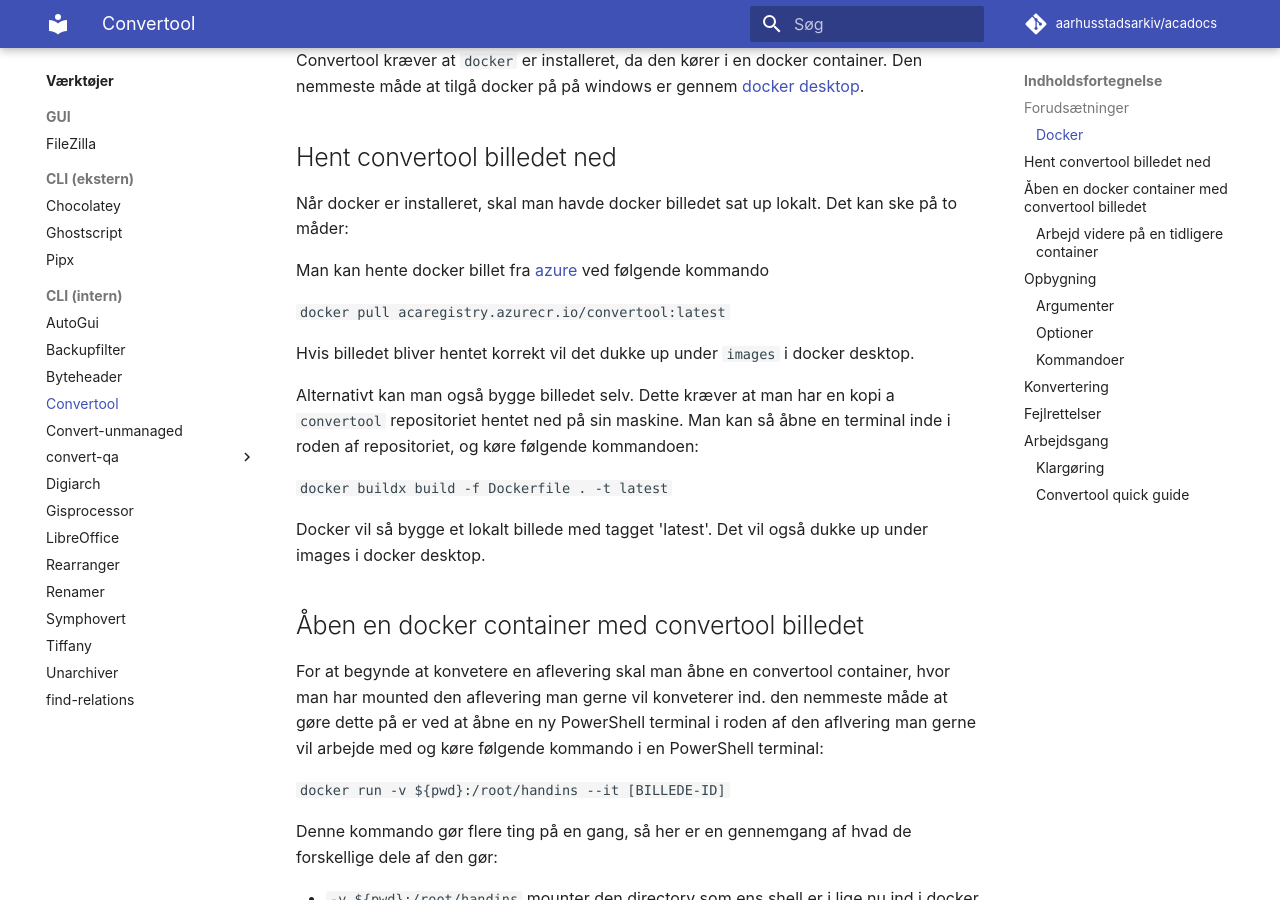
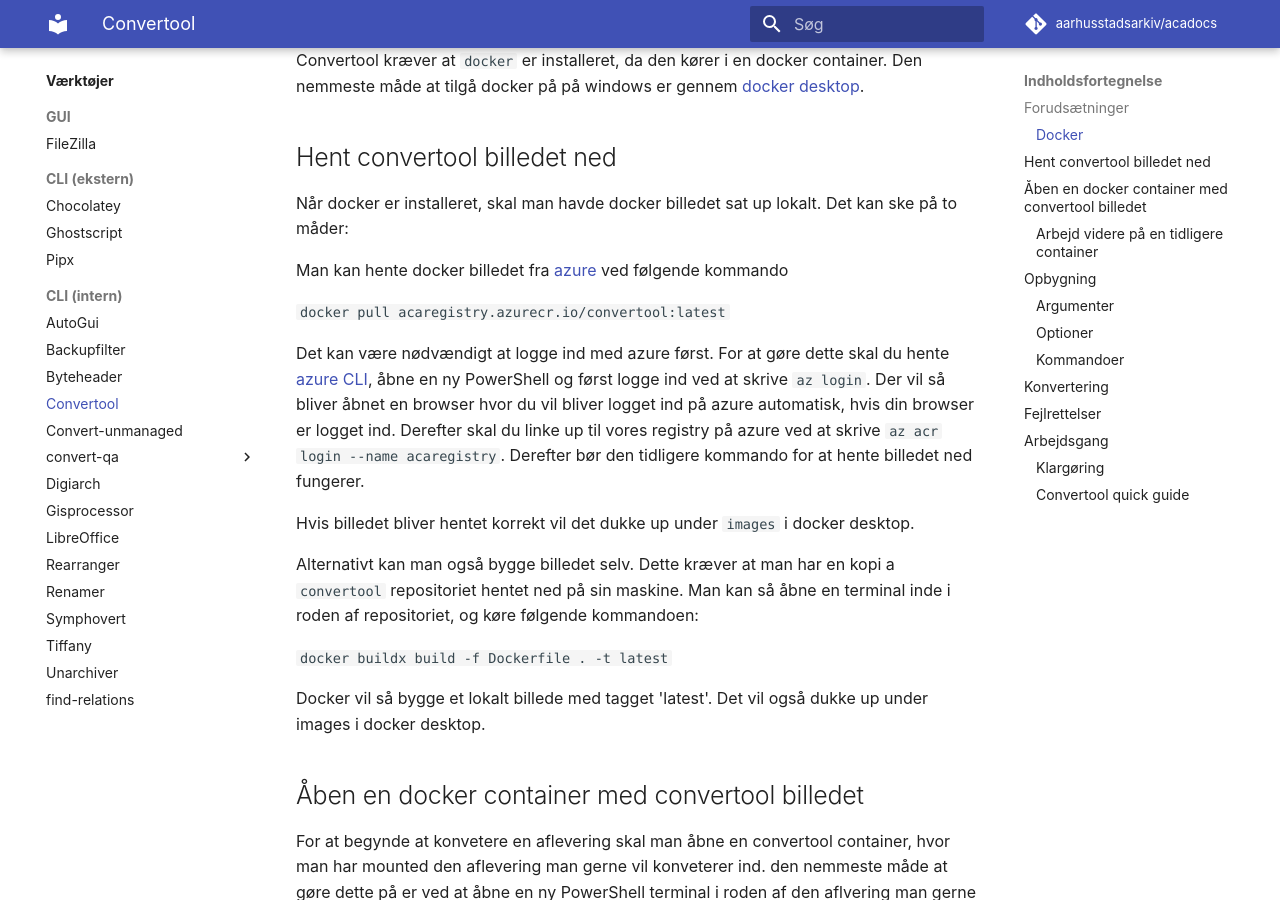
Before and after one commit to aarhusstadsarkiv/acadocs, an MkDocs documentation site: the page built from docs/tools/convertool.md, in a window 1280 px wide and 900 px high, scrolled down 393 px. Built offline with MkDocs 1.6.1 and Material for MkDocs 9.7.7, drawn with Linux system fonts in a browser that asks for light colours; comment, search, counter and statistics services are not loaded.

Commit message:
Tilføjede lille skriv om hvordan man connecter til Azure

```diff
--- a/docs/tools/convertool.md
+++ b/docs/tools/convertool.md
@@ -12,9 +12,11 @@
 
 Når docker er installeret, skal man havde docker billedet sat up lokalt. Det kan ske på to måder:
 
-Man kan hente docker billet fra [azure](https://portal.azure.com/#view/Microsoft_Azure_ContainerRegistries/ImageMetadataBlade/registryId/%2Fsubscriptions%2Fa49bde08-179c-407e-a1f9-e89b2429b039%2FresourceGroups%2FAarhusstadsarkiv_core%2Fproviders%2FMicrosoft.ContainerRegistry%2Fregistries%2Facaregistry/repositoryName/convertool/tag/latest) ved følgende kommando
+Man kan hente docker billedet fra [azure](https://portal.azure.com/#view/Microsoft_Azure_ContainerRegistries/ImageMetadataBlade/registryId/%2Fsubscriptions%2Fa49bde08-179c-407e-a1f9-e89b2429b039%2FresourceGroups%2FAarhusstadsarkiv_core%2Fproviders%2FMicrosoft.ContainerRegistry%2Fregistries%2Facaregistry/repositoryName/convertool/tag/latest) ved følgende kommando
 
 `docker pull acaregistry.azurecr.io/convertool:latest`
+
+Det kan være nødvændigt at logge ind med azure først. For at gøre dette skal du hente [azure CLI](https://learn.microsoft.com/en-us/cli/azure/install-azure-cli), åbne en ny PowerShell og først logge ind ved at skrive `az login`. Der vil så bliver åbnet en browser hvor du vil bliver logget ind på azure automatisk, hvis din browser er logget ind. Derefter skal du linke up til vores registry på azure ved at skrive `az acr login --name acaregistry`. Derefter bør den tidligere kommando for at hente billedet ned fungerer.
 
 Hvis billedet bliver hentet korrekt vil det dukke up under `images` i docker desktop.
 
```
